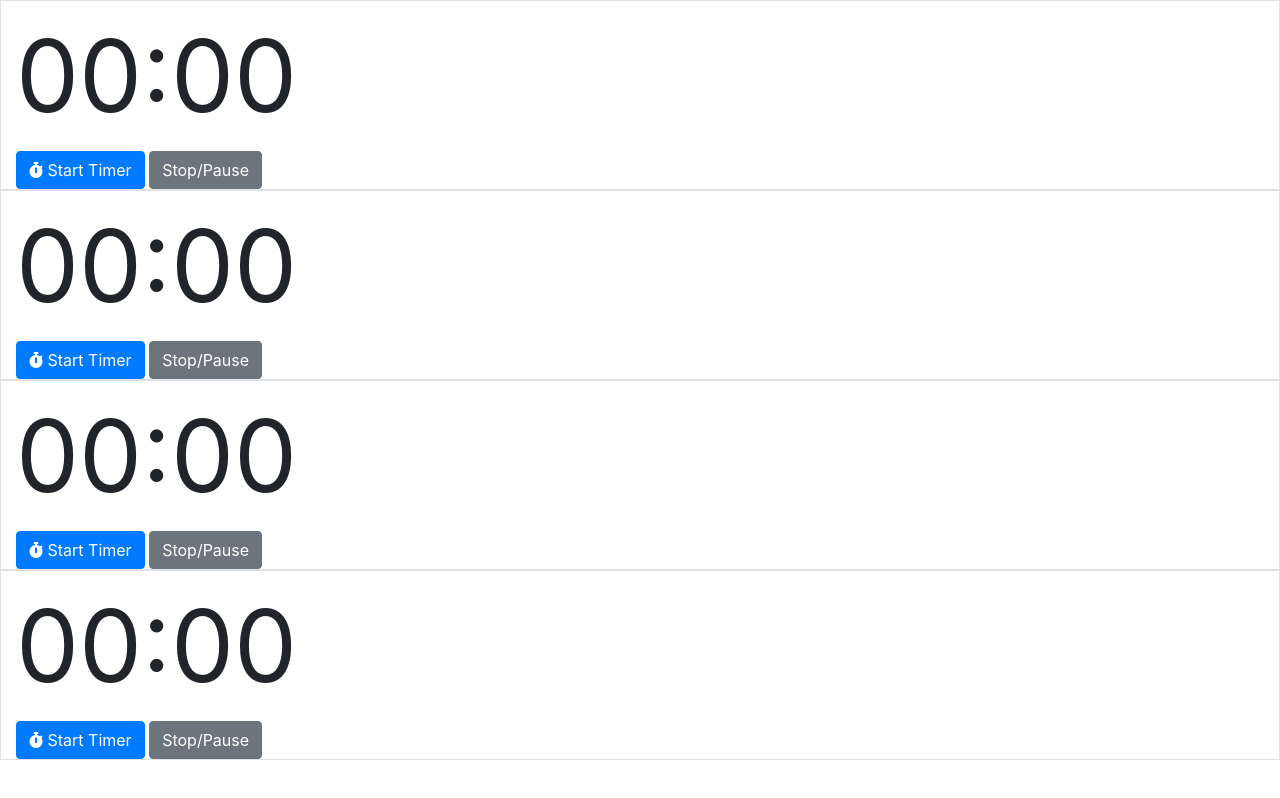
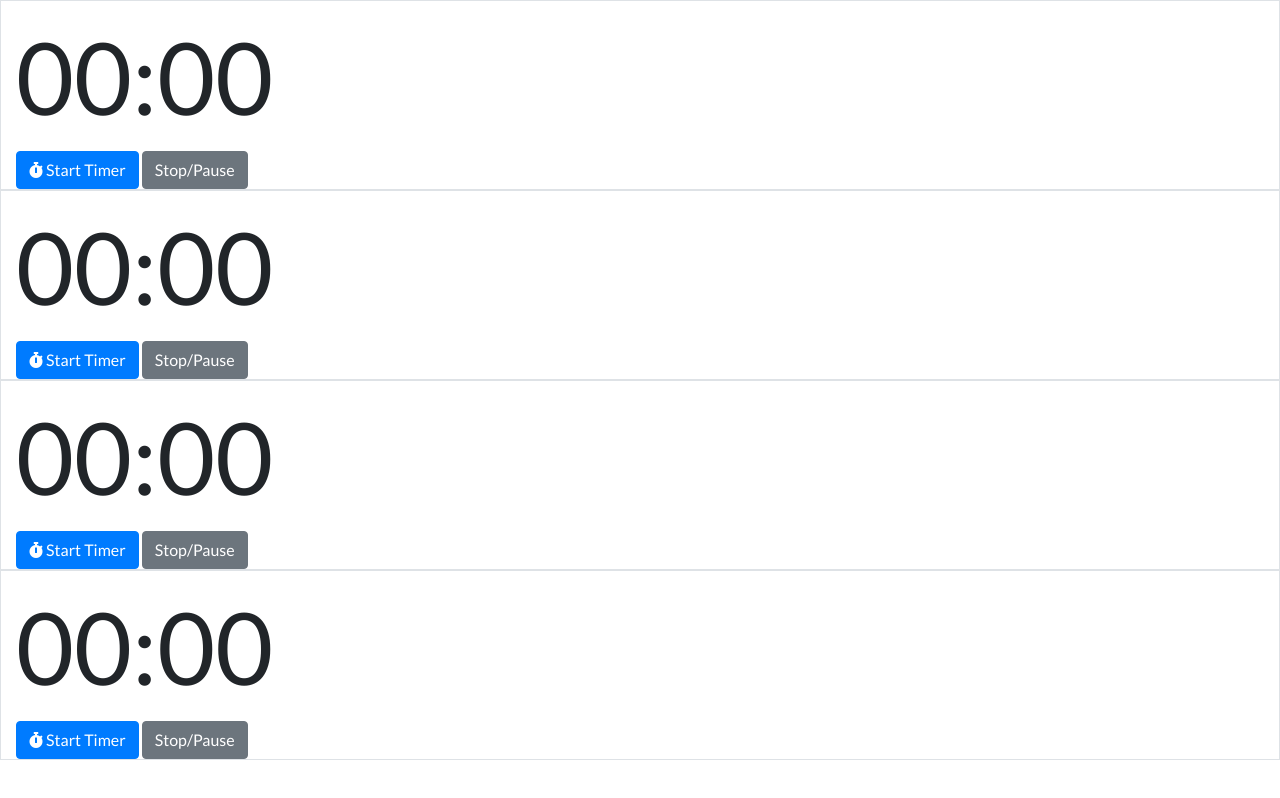
Before and after one commit to Akasen/serves-up-static, a plain HTML site: page index.html in a window 1280 px wide. Drawn offline with Linux system fonts and the light colour scheme.

Commit message:
attempted to add new font

```diff
--- a/style.css
+++ b/style.css
@@ -1,4 +1,8 @@
 .clock-face {
-
+    font-family: 'Lato', sans-serif;
     font-size: 100px;
 }
+
+.box-timer {
+    font-family: 'Lato', sans-serif;
+}
```
